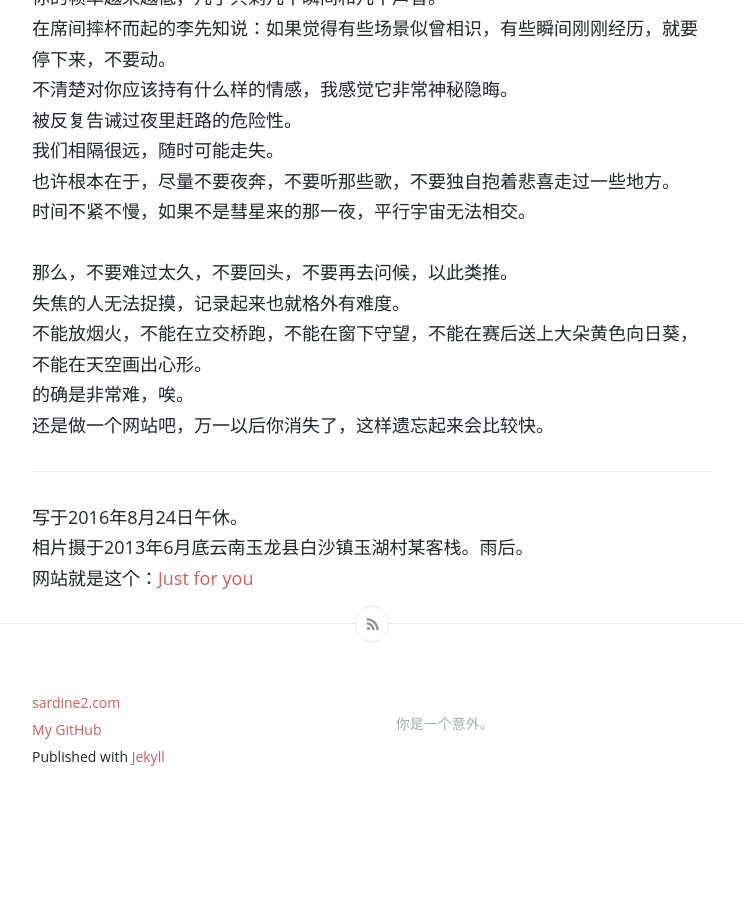
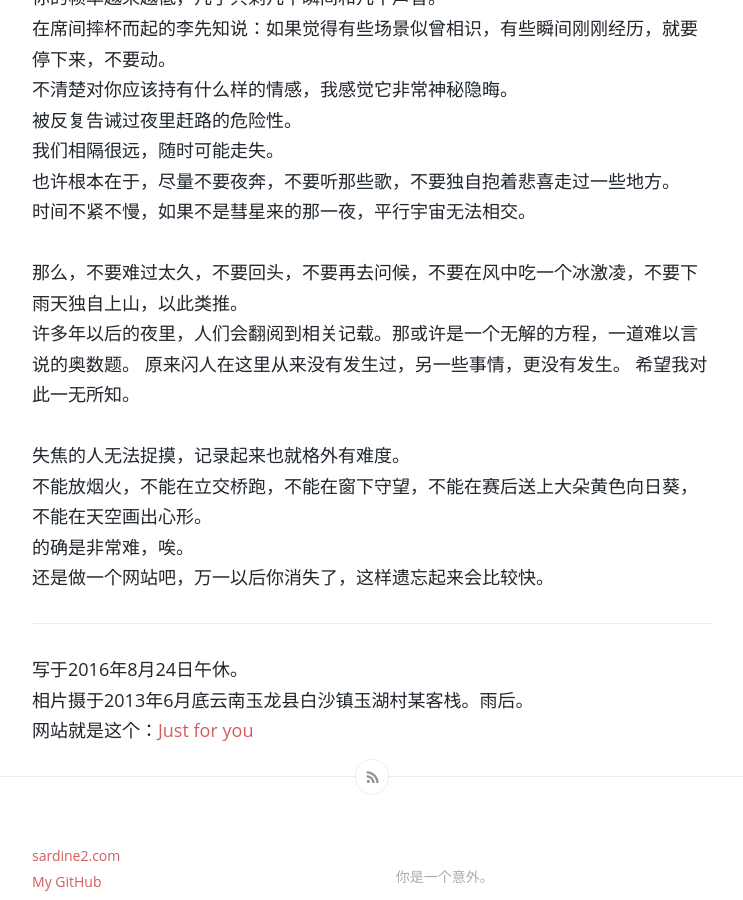
Before and after one commit to sardine2/wangshourong, a Jekyll site: the page built from _posts/2016-08-24-Out-of-Focus.md, in a window 1280 px wide and 900 px high, scrolled down 1272 px. Shown: the whole window, without its empty margins (268-1011 px from the left). Built offline with Jekyll 4.4.1, drawn with Linux system fonts in a browser that asks for light colours; comment, search, counter and statistics services are not loaded; before the commit the page ends 2096 px from its top, so only the background shows below that.

Commit message:
Update 2016-08-24-Out-of-Focus.md

```diff
--- a/_posts/2016-08-24-Out-of-Focus.md
+++ b/_posts/2016-08-24-Out-of-Focus.md
@@ -36,7 +36,11 @@ image: flower.jpg
 也许根本在于，尽量不要夜奔，不要听那些歌，不要独自抱着悲喜走过一些地方。
 时间不紧不慢，如果不是彗星来的那一夜，平行宇宙无法相交。
 
-那么，不要难过太久，不要回头，不要再去问候，以此类推。
+那么，不要难过太久，不要回头，不要再去问候，不要在风中吃一个冰激凌，不要下雨天独自上山，以此类推。
+许多年以后的夜里，人们会翻阅到相关记载。那或许是一个无解的方程，一道难以言说的奥数题。
+原来闪人在这里从来没有发生过，另一些事情，更没有发生。
+希望我对此一无所知。
+
 失焦的人无法捉摸，记录起来也就格外有难度。
 不能放烟火，不能在立交桥跑，不能在窗下守望，不能在赛后送上大朵黄色向日葵，不能在天空画出心形。
 的确是非常难，唉。
```
